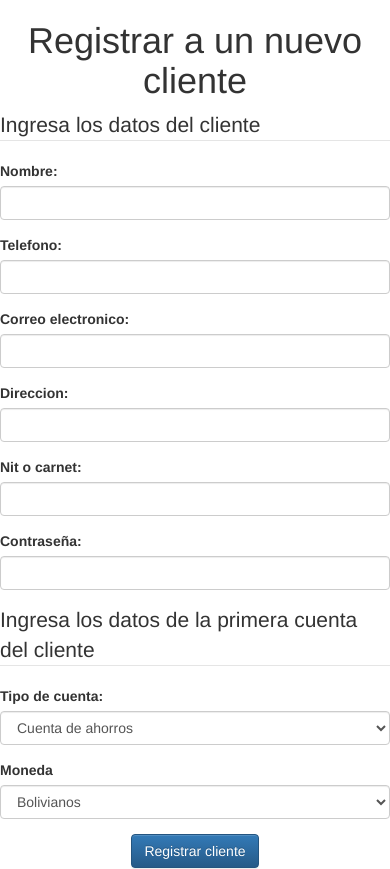
After one commit to Losputosdeprogra/BancoPXP, a PHP site: page /vista/VistasCajero/RegistrarCliente.php in a window 390 px wide. The commit adds this page. Run offline with PHP 8.4, Linux system fonts and the light colour scheme.

Commit message:
avance con algunas funicones del cajero, las mas simples

```diff
--- /dev/null
+++ b/controlador/ControladoresCajero/RegistrarClienteControlador.php
@@ -0,0 +1,5 @@
+<?php
+
+require_once __DIR__ . '/../../modelo/UsuariosModelo/CajeroModelo.php';
+require_once __DIR__ . '/../../modelo/UsuariosModelo/ClienteModelo.php';
+require_once __DIR__ . '/../../modelo/FinanzasModelo/CuentaModelo.php';
--- a/vista/PantallaPrincipal.html
+++ b/vista/PantallaPrincipal.html
@@ -21,13 +21,17 @@
     <br><br><br>
     <center><h1>Bienvenido a la interfaz electronica del banco</h1></center>
     <br><br>
-    <p><center>¿Qué tipo de usuario eres?<center></p>
+
     <form method="POST" action="controlador/PantallaPrincipalControlador.php" >
+
+        <fieldset>
+            <legend>¿Qué tipo de usuario eres?</legend>
             <center>
               <input type="submit" value="Cliente" class="btn btn-success" name="btn_cliente">
               <input type="submit" value="Cajero" class="btn btn-danger" name="btn_cajero">
               <input type="submit" value="Administrador" class="btn btn-primary" name="btn_administrador">
             </center>
+        </fieldset>
     </form>
   </div>
 <!-- TERMINA LA COLUMNA -->
--- a/vista/VistasCajero/CajeroLogin.php
+++ b/vista/VistasCajero/CajeroLogin.php
@@ -24,6 +24,7 @@
 
         <div class="col-md-4">
 
+            <br><br><br><br>
             <center><h1>Registrate como cajero</h1></center>
 
             <form method="POST" action="../controlador/ControladoresCajero/CajeroLoginControlador.php" >
@@ -51,12 +52,7 @@
             </div>
 
             <!-- TERMINA LA COLUMNA -->
-
-
-
             <div class="col-md-4"></div>
         </div>
-
-
     </body>
 </html>
--- /dev/null
+++ b/vista/VistasCajero/RealizarExtracto.php
@@ -0,0 +1,3 @@
+<?php
+
+echo "Estas Realizando un extracto";
--- /dev/null
+++ b/vista/VistasCajero/RealizarTransaccion.php
@@ -0,0 +1,3 @@
+<?php
+
+echo "Estas realizando una transaccion";
--- /dev/null
+++ b/vista/VistasCajero/RegistrarCliente.php
@@ -0,0 +1,93 @@
+<!DOCTYPE html>
+
+<html>
+    <head>
+        <meta charset="UTF-8">
+       <title>BancoPX</title>
+       <!-- Latest compiled and minified CSS -->
+       <link rel="stylesheet" href="https://maxcdn.bootstrapcdn.com/bootstrap/3.3.6/css/bootstrap.min.css"  crossorigin="anonymous">
+
+       <!-- Optional theme -->
+       <link rel="stylesheet" href="https://maxcdn.bootstrapcdn.com/bootstrap/3.3.6/css/bootstrap-theme.min.css"  crossorigin="anonymous">
+
+       <!-- Latest compiled and minified JavaScript -->
+       <script src="https://maxcdn.bootstrapcdn.com/bootstrap/3.3.6/js/bootstrap.min.js"  crossorigin="anonymous"></script>
+    </head>
+
+
+    <body>
+
+        <div class="row">
+          <div class="col-md-4"></div>
+
+        <!-- INICIA LA COLUMNA -->
+
+        <div class="col-md-4">
+
+            <center><h1>Registrar a un nuevo cliente</h1></center>
+
+            <form method="POST" action="../../controlador/ControladoresCajero/RegistrarClienteControlador.php" >
+
+                <legend>Ingresa los datos del cliente</legend>
+                <div class="form-group">
+                    <label for="nombre">Nombre: </label>
+                    <input type="text" name="nombre" class="form-control" id="nombre">
+                </div>
+
+                <div class="form-group">
+                    <label for="telefono">Telefono: </label>
+                    <input type="text" name="telefono" class="form-control" id="telefono">
+                </div>
+
+                <div class="form-group">
+                    <label for="email">Correo electronico: </label>
+                    <input type="text" name="email" class="form-control" id="email">
+                </div>
+
+                <div class="form-group">
+                    <label for="direccion">Direccion: </label>
+                    <input type="text" name="direccion" class="form-control" id="direccion">
+                </div>
+
+                <div class="form-group">
+                    <label for="id_nit">Nit o carnet: </label>
+                    <input type="text" name="id_nit" class="form-control" id="id_nit">
+                </div>
+
+                <div class="form-group">
+                    <label for="contrasena">Contraseña: </label>
+                    <input type="number" name="contrasena" class="form-control" id="c">
+                </div>
+
+                <legend>Ingresa los datos de la primera cuenta del cliente</legend>
+
+                <div class="form-group">
+                    <label for="tipo_cuenta">Tipo de cuenta: </label>
+                    <select type="number" name="tipo_cuenta" class="form-control" id="tipo_cuenta">
+                        <option value='Cuenta de ahorros'>Cuenta de ahorros</option>
+                        <option value='Cuenta corriente'>Cuenta corriente</option>
+                    </select>
+                </div>
+
+                <div class="form-group">
+                    <label for="moneda">Moneda</label>
+                    <select type="text" name="moneda" class="form-control" id="moneda">
+                        <option value="Bolivianos">Bolivianos</option>
+                        <option value="Dolares">Dolares</option>
+                    </select>
+                </div>
+
+                <center>
+                    <input type="submit" value="Registrar cliente" class="btn btn-primary" name="btn_Registrar_cliente">
+                </center>
+
+            </form>
+
+
+        </div>
+
+            <!-- TERMINA LA COLUMNA -->
+            <div class="col-md-4"></div>
+        </div>
+    </body>
+</html>
--- a/vista/VistasCliente/ClienteRealizarExtracto.php
+++ b/vista/VistasCliente/ClienteRealizarExtracto.php
@@ -8,7 +8,7 @@
     while($filas= $rows->fetch_row()){
         $ListaDeCuentas .= " <option value='".$filas[0]."'>".$filas[0]."</option>";
     }
-    //Aqui estamos consiguiendo los numeros de cuenta que iran en el combobox
+    //Aqui estamos consiguiendo los numeros de cuenta que van en el combobox
 ?>
 <html>
     <head>
@@ -54,12 +54,12 @@
 
                     <div class="form-group">
                         <label for="FechaInicio">Fecha de inicio </label>
-                        <input type="date" name="FechaInicio" class="form-control" id="fechaInicio" placeholder="dd/mm/yyy">
+                        <input type="datetime-local" name="FechaInicio" class="form-control" id="fechaInicio" placeholder="dd/mm/yyy">
                     </div>
 
                     <div class="form-group">
                         <label for="FechaFinal">Fecha final </label>
-                        <input type="date" name="FechaFinal" class="form-control" id="fechaFinal" placeholder="dd/mm/yyy">
+                        <input type="datetime-local" name="FechaFinal" class="form-control" id="fechaFinal" placeholder="dd/mm/yyy">
                     </div>
 
                     <center>
```
Also changed, not shown: controlador/ControladoresCajero/CajeroInterfazControlador.php (added, +18 -0 lines), controlador/ControladoresCajero/CrearCuentaControlador.php (added, +47 -0 lines), modelo/FinanzasModelo/CuentaModelo.php (+24 -0 lines), modelo/UsuariosModelo/CajeroModelo.php (+9 -0 lines), nbproject/private/private.xml (+8 -6 lines), vista/VistasCajero/CajeroInterfaz.php (+12 -20 lines), vista/VistasCajero/CrearCuenta.php (added, +65 -0 lines), vista/VistasCliente/ClienteInterfaz.php (+7 -6 lines). Lines whose indentation alone changed are shown as unchanged.
